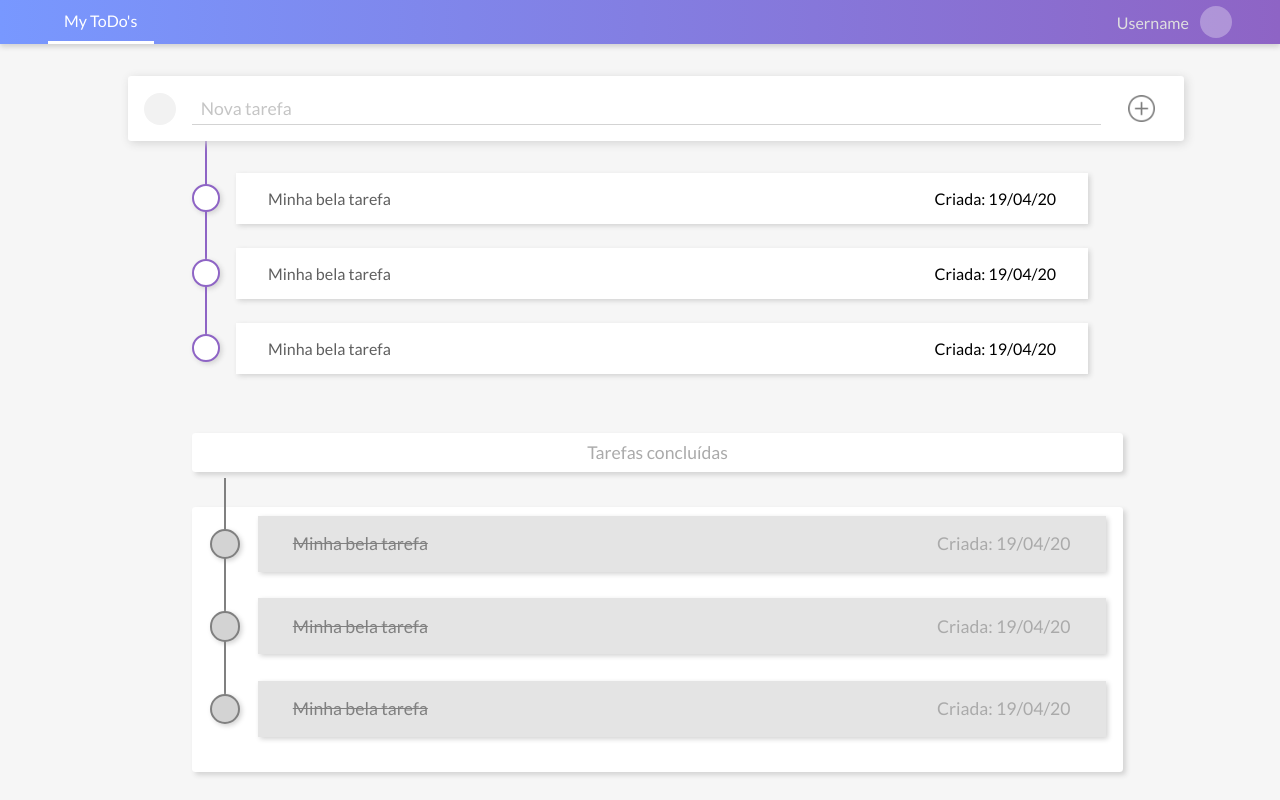
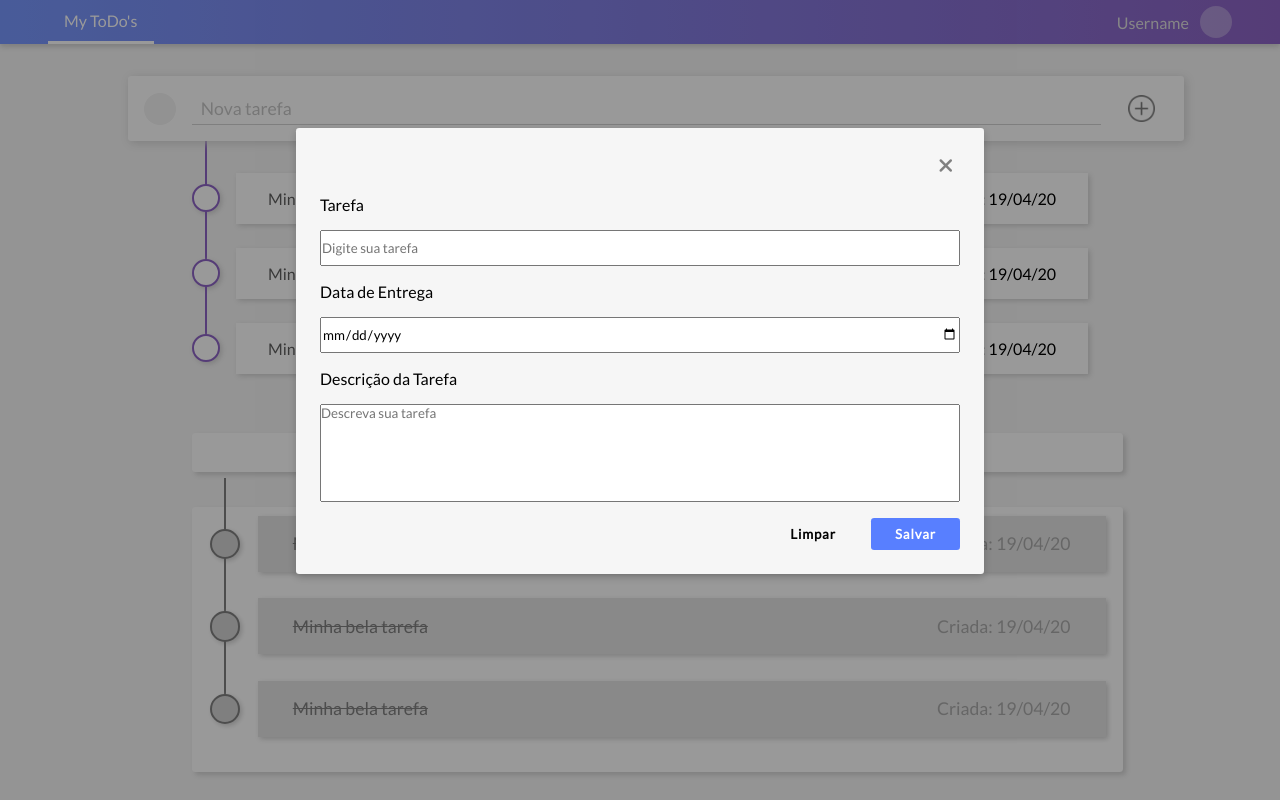
Before and after one commit to gustavobarretto/checkpoint-2-front-end-2, a plain HTML site: page lista-tarefas.html in a window 1280 px wide. Drawn offline with Linux system fonts and the light colour scheme.

Commit message:
adding the modal-form

```diff
--- a/lista-tarefas.html
+++ b/lista-tarefas.html
@@ -6,6 +6,7 @@
     <meta http-equiv="X-UA-Compatible" content="IE=edge">
     <meta name="viewport" content="width=device-width, initial-scale=1.0">
     <link rel="stylesheet" href="./styles/lista-tarefas.css">
+    <link rel="stylesheet" href="https://cdnjs.cloudflare.com/ajax/libs/font-awesome/6.0.0-beta2/css/all.min.css">
     <title>ToDo</title>
 </head>
 
@@ -21,14 +22,31 @@
         </div>
     </header>
 
-
+    <!-- Botão que abre o modal -->
     <form class="nova-tarefa">
         <div class="not-done "></div>
         <input type="text" placeholder="Nova tarefa">
         <button>
-      <img src="./assets/plus.png" alt="Adicionar Tarefa">
+      <img src="./assets/plus.png" alt="Adicionar Tarefa" id="addTarefa">
     </button>
     </form>
+
+    <!-- Modal onde se adiciona a tarefa -->
+    <div id="modal">
+        <form>
+            <i class="fas fa-times fa-lg"></i>
+            <label for="">Tarefa</label>
+            <input type="text" placeholder="Digite sua tarefa">
+            <label for="">Data de Entrega</label>
+            <input type="date">
+            <label for="">Descrição da Tarefa</label>
+            <textarea type="text" placeholder="Descreva sua tarefa"></textarea>
+            <div class=buttons-modal>
+                <button type="reset">Limpar</button>
+                <button type="submit">Salvar</button>
+            </div>
+        </form>
+    </div>
 
 
     <ul class="tarefas-pendentes">
--- a/styles/common.css
+++ b/styles/common.css
@@ -20,4 +20,6 @@ body {
 button {
   border: none;
   border-radius: 3px;
+  letter-spacing: 0.05rem;
+  cursor: pointer;
 }
--- a/styles/lista-tarefas.css
+++ b/styles/lista-tarefas.css
@@ -1,4 +1,6 @@
 @import url('./common.css');
+@import url('./modal.css');
+
 header {
     display: flex;
     background: linear-gradient(90deg, var(--primary), var(--secondary));
--- /dev/null
+++ b/styles/modal.css
@@ -0,0 +1,99 @@
+/* Modal da Tarefa */
+
+
+#modal {
+    /* display: none; */
+    position: fixed;
+    z-index: 100;
+    left: 0;
+    top: 0;
+    width: 100%;
+    height: 100%;
+    overflow: auto;
+    background-color: RGBA(0,0,0,0.4);
+
+}
+
+#modal form i {
+    align-self: flex-end;
+    color: gray;
+    cursor: pointer;
+    padding: .8rem .5rem;
+
+}
+
+#modal form i:hover {
+    color: rgb(95, 95, 95);
+    background-color: lightgray;
+    border-radius: 50%;
+    padding: .8rem .5rem;
+}
+
+#modal form {
+    display: flex;
+    flex-direction: column;
+    gap: 1rem;
+    background-color: #f6f6f6;
+    margin: 10% auto;
+    padding: 1.5rem;
+    box-shadow: 0 3px 10px rgb(0 0 0 / 0.2);
+    width: 50%;
+    border-radius: .2rem;
+    font-family: inherit;
+
+}
+
+#modal input {
+    height: 2rem;
+
+}
+
+
+#modal textarea {
+    resize: none;
+    height: 6rem;
+    max-width: 100%;
+}
+
+#modal form .buttons-modal {
+    display: flex;
+    flex-direction: row;
+    gap: 0.7rem;
+    justify-content: flex-end;
+    width: 100%;
+}
+
+#modal form .buttons-modal button {
+    padding: 0.5rem 1.5rem;
+    border-radius: 0.2rem;
+    font-weight: bold;
+
+}
+
+#modal form .buttons-modal button[type="reset"] {
+    background-color: transparent;
+
+}
+
+#modal form .buttons-modal button[type="reset"]:hover {
+    background-color: lightgray;
+
+}
+
+
+#modal form .buttons-modal button[type="submit"] {
+    background-color: #587fff;
+    color: #FFF;
+
+
+}
+
+#modal form .buttons-modal button[type="submit"]:hover {
+    background-color: #2d5eff;
+
+}
+
+#modal form .buttons-modal button[type="submit"]:active {
+    background-color: #003cff;
+
+}
```
Also changed, not shown: index.html (line endings or trailing spaces), styles/login.css (line endings or trailing spaces), 1 other file.
